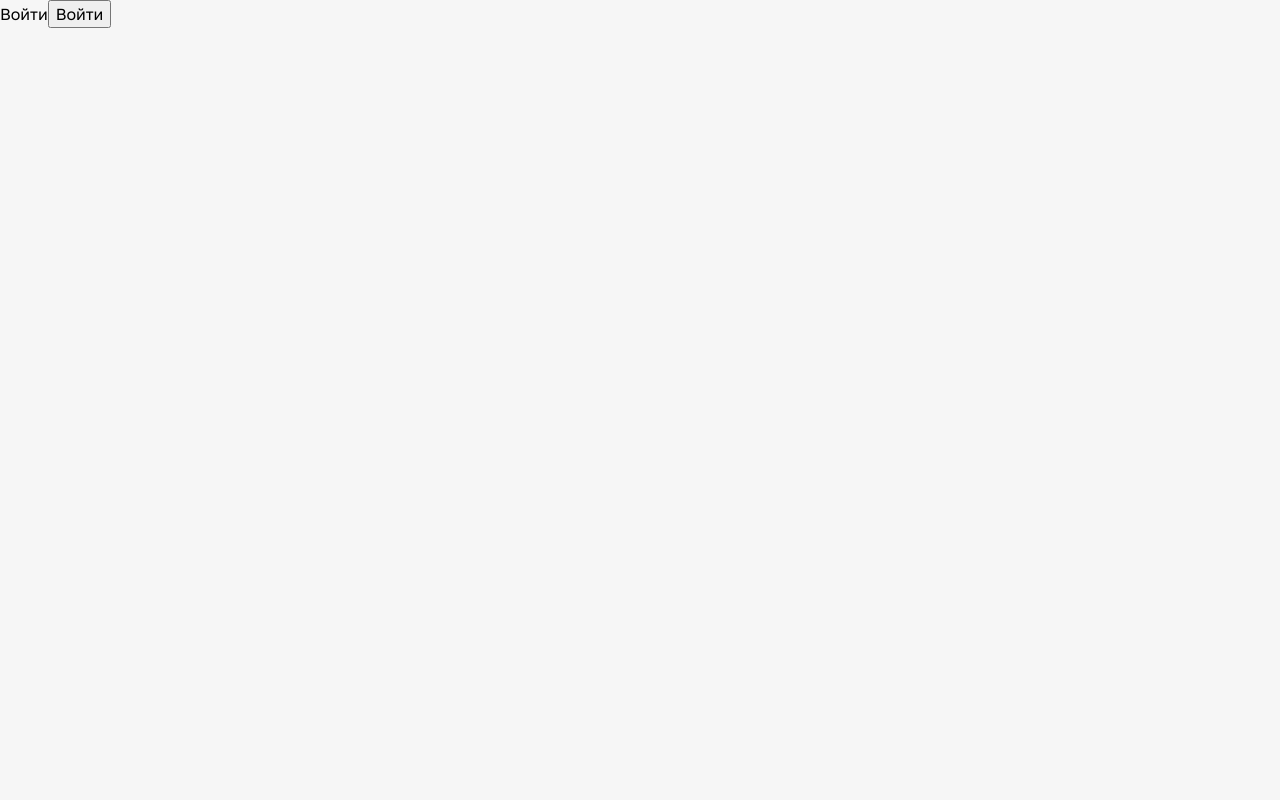
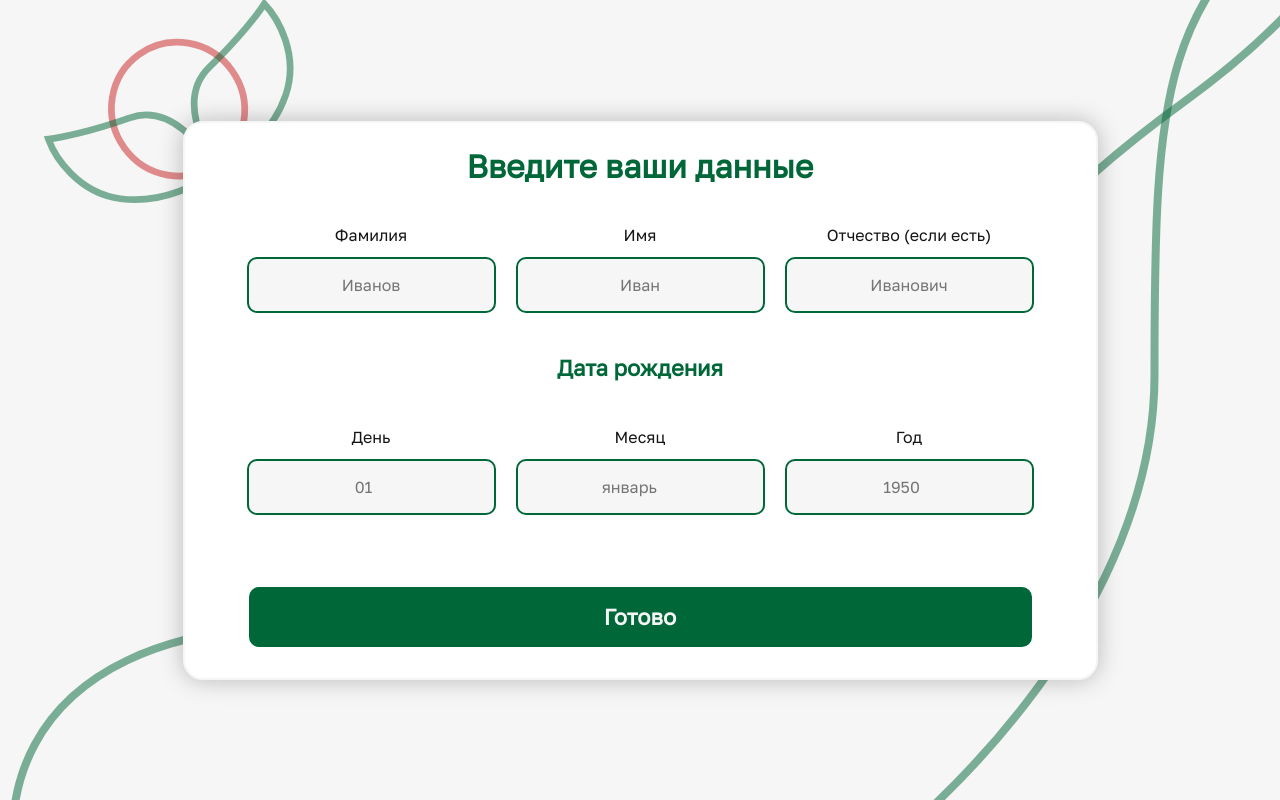
Before and after one commit to VlaDexa/lct-2023-front, a React (Vite) app: page / in a window 1280 px wide. Built offline with nearby package versions, Linux system fonts and the light colour scheme.

Commit message:
Implement design of the login page

```diff
--- a/src/App.tsx
+++ b/src/App.tsx
@@ -1,5 +1,5 @@
 import {useCallback, useState} from "react";
-import Login from "./Login";
+import Login from "./pages/login/Login";
 import AfterLogin from "./AfterLogin";
 import {BrowserRouter, Route, Routes} from "react-router-dom";
 import Main from "./pages/main/MainPage";
--- a/src/Login.tsx
+++ /dev/null
@@ -1,13 +0,0 @@
-import {LoginInfo} from "./App";
-import {useCallback} from "react";
-
-export default function Login(props: {setUser: (info: LoginInfo) => unknown}) {
-    const setUser = useCallback((info: LoginInfo) => {
-        props.setUser(info)
-    }, [props.setUser]);
-
-    return <div>
-        <label>Войти</label>
-        <button onClick={() => setUser({})}>Войти</button>
-    </div>;
-}
--- a/src/index.css
+++ b/src/index.css
@@ -3,10 +3,13 @@
     --primary-white: #F6F6F6;
     --primary-black: #151516;
     --secondary-green: #97DFBF;
-    --promo-red: #CC2222;
-    --promo-secondary-red: #FFACAC;
+    --primary-red: #CC2222;
+    --secondary-red: #FFACAC;
     --slightly-shaded-white: #F6F6F6;
     --white: #FFFFFF;
+
+    --page-height-figma: 1024px;
+    --page-width-figma: 1400px;
 
     --background-color: var(--slightly-shaded-white);
 
@@ -19,6 +22,15 @@
 
     --footer-bg: var(--primary-green);
     --footer-text: var(--white);
+
+    --login-bubble-bg: var(--white);
+    --login-title-text: var(--primary-green);
+    --login-input-bg: var(--primary-white);
+    --login-input-border: var(--primary-green);
+    --login-input-label: var(--primary-black);
+    --login-submit-bg: var(--primary-green);
+    --login-submit-color: var(--primary-white);
+    --login-error-text: var(--primary-red)
 }
 
 * {
--- /dev/null
+++ b/src/pages/login/Login.module.css
@@ -0,0 +1,110 @@
+.login {
+    display: flex;
+    align-items: center;
+    justify-content: center;
+    height: 100vh;
+    width: 100vw;
+    overflow: hidden;
+}
+
+.login_bubble {
+    background: var(--login-bubble-bg);
+    border: 2px solid #F6F6F6;
+    box-shadow: 0 0 25px rgba(0, 0, 0, 0.25);
+    border-radius: 20px;
+
+    display: flex;
+    flex-direction: column;
+    align-items: center;
+}
+
+.flower {
+    position: absolute;
+    z-index: -1;
+    transform: translateX(-455px) translateY(-125px);
+}
+
+.lines {
+    position: absolute;
+    bottom: 0;
+    right: 0;
+    z-index: -1;
+}
+
+.title {
+    font-weight: 700;
+    font-size: calc(var(--normal-font) * 2);
+    line-height: calc(var(--normal-font) * 2 + 6);
+    color: var(--login-title-text);
+    margin-bottom: 24px;
+}
+
+.input_row {
+    display: grid;
+    grid-template-columns: repeat(3, 1fr);
+    margin-left: 64px;
+    margin-top: 24px;
+    margin-right: 64px;
+    align-self: start;
+    gap: 24px
+}
+
+.input {
+    display: flex;
+    flex-direction: column;
+    align-items: center;
+
+    /* x / 100vh = 12px / var(--page-height-figma)*/
+    /* x = (100vh * 12px)/var(--page-height-figma)/*/
+    gap: 12px;
+}
+
+.input > label {
+    color: var(--login-input-label);
+    font-weight: 400;
+    font-size: var(--normal-font);
+    line-height: calc(var(--normal-font) + 4px);
+}
+
+.input > input {
+    text-align: center;
+    background-color: var(--login-input-bg);
+    border: 2px solid var(--login-input-border);
+    border-radius: 10px;
+    padding: 15px 24px;
+    width: calc(100% - 24px * 2);
+}
+
+.error {
+    margin-top: 8px;
+    text-decoration: underline;
+    color: var(--login-error-text);
+    align-self: start;
+    margin-left: 64px;
+}
+
+.secondary_title {
+    margin-top: 18px;
+
+    color: var(--login-title-text);
+    font-weight: 700;
+    font-size: calc(var(--normal-font) + 6px);
+    line-height: 26px;
+}
+
+.submit {
+    margin: 48px 64px 31px;
+    padding: 15px 24px;
+
+    font-weight: 700;
+    font-size: calc(var(--normal-font) + 6px);
+    line-height: 26px;
+
+    color: var(--login-submit-color);
+
+    background-color: var(--login-submit-bg);
+    border: 2px solid var(--login-submit-bg);
+    border-radius: 10px;
+
+    width: calc(100% - 64px * 2);
+}
--- /dev/null
+++ b/src/pages/login/Login.tsx
@@ -0,0 +1,163 @@
+import styles from "./Login.module.css"
+import {LoginInfo} from "../../App";
+import Lines from "../../assets/login_lines.svg";
+import Flower from "../../assets/mini_flower.svg";
+import {
+    ChangeEventHandler,
+    FormEventHandler,
+    HTMLInputTypeAttribute,
+    useCallback,
+    useEffect,
+    useMemo,
+    useState
+} from "react";
+
+function InputAndLabel({setText, text, id, label, placeholder, required, type, max, min, list, onInput}: {
+    label: string,
+    text: string | undefined,
+    setText: (newState: string) => unknown,
+    id: string,
+    placeholder: string,
+    required: boolean,
+    type: HTMLInputTypeAttribute,
+    max?: string | number,
+    min?: string | number,
+    list?: string,
+    onInput?: FormEventHandler<HTMLInputElement>
+}) {
+    const setTextCallback: ChangeEventHandler<HTMLInputElement> = useCallback((event) => {
+        setText(event.target.value);
+    }, [setText]);
+
+    return <div className={styles.input}>
+        <label htmlFor={id}>{label}</label>
+        <input name={id} id={id} placeholder={placeholder} required={required} value={text} onChange={setTextCallback}
+               type={type} max={max} min={min} list={list} onInput={onInput}/>
+    </div>
+}
+
+export default function Login({setUser}: { setUser: (info: LoginInfo) => unknown }) {
+    const [surname, setSurname] = useState<string>("");
+    const [name, setName] = useState<string>("");
+    const [fathersName, setFathersName] = useState<string>("");
+
+    const [day, setDay] = useState<string>("");
+    const [month, setMonth] = useState<string>("");
+    const [year, setYear] = useState<string>("");
+
+    const [error, setError] = useState<string>("");
+    const [dateError, setDateError] = useState<string>("");
+
+
+    useEffect(() => setError(""), [name, surname]);
+    useEffect(() => setDateError(""), [day, month, year]);
+
+    // const months = [
+    //     {name: "январь", dateAmount: 31},
+    //     {name: "февраль", dateAmount: 28},
+    //     {name: "март", dateAmount: 31},
+    //     {name: "апрель", dateAmount: 30},
+    //     {name: "май", dateAmount: 31},
+    //     {name: "июнь", dateAmount: 30},
+    //     {name: "июль", dateAmount: 31},
+    //     {name: "август", dateAmount: 31},
+    //     {name: "сентябрь", dateAmount: 30},
+    //     {name: "октябрь", dateAmount: 31},
+    //     {name: "ноябрь", dateAmount: 30},
+    //     {name: "декабрь", dateAmount: 31},
+    // ];
+    const months = new Map(
+        [
+            ["январь", 31],
+            ["февраль", 28],
+            ["март", 31],
+            ["апрель", 30],
+            ["май", 31],
+            ["июнь", 30],
+            ["июль", 31],
+            ["август", 31],
+            ["сентябрь", 30],
+            ["октябрь", 31],
+            ["ноябрь", 30],
+            ["декабрь", 31],
+        ]
+    );
+
+    const monthNames = Array.from(months.keys());
+    const thisYear = new Date().getFullYear();
+
+    const onSubmit: FormEventHandler<HTMLFormElement> = useCallback((event) => {
+        event.preventDefault();
+
+        if (surname === "") {
+            setError("Вы пропустили пункт фамилия");
+            return;
+        } else if (name === "") {
+            setError("Вы пропустили пункт имя")
+            return;
+        } else if (month === "") {
+            setDateError("Вы пропустили пункт месяц");
+            return;
+        } else if (!monthNames.includes(month)) {
+            setDateError("Пожалуйста, выберите месяц из списка");
+            return;
+        } else if (day === "") {
+            setDateError("Вы пропустили пункт день");
+            return;
+        } else if (months.get(month)! < Number(day)) {
+            const maxDay = months.get(month)!;
+            setDateError(`В месяце ${month} всего ${maxDay} дней`);
+            return;
+        } else if (year === "") {
+            setDateError("Вы пропустили пункт год")
+            return;
+        } else if (Number(year) > thisYear) {
+            setDateError(`Вы не могли родиться после ${thisYear} года`)
+            return;
+        }
+
+        setUser({});
+    }, [surname, name, fathersName, day, month, year]);
+
+    const MonthsList = useMemo(() => {
+        return <datalist id="months">
+            {monthNames.map(el => <option key={el}>{el}</option>)}
+        </datalist>
+    }, [monthNames])
+
+    return <div className={styles.login}>
+        {MonthsList}
+
+        <img src={Lines} aria-hidden={"true"} alt={""} className={styles.lines}/>
+        <form className={styles.login_bubble} onSubmit={onSubmit} noValidate={true}>
+            <img src={Flower} alt={""} className={styles.flower}/>
+            <p className={styles.title}>Введите ваши данные</p>
+
+            <div className={styles.input_row}>
+                <InputAndLabel label={"Фамилия"} required={true} id={"surname"} placeholder={"Иванов"} text={surname}
+                               setText={setSurname} type={"text"}/>
+                <InputAndLabel label={"Имя"} text={name} setText={setName} id={"name"} placeholder={"Иван"}
+                               required={true} type={"text"}/>
+                <InputAndLabel label={"Отчество (если есть)"} text={fathersName} setText={setFathersName}
+                               id={"fathersName"} placeholder={"Иванович"} required={false} type={"text"}/>
+            </div>
+
+            <p className={styles.error}>{error}</p>
+
+            <p className={styles.secondary_title}>Дата рождения</p>
+
+            <div className={styles.input_row}>
+                <InputAndLabel label={"День"} text={day} setText={setDay} id={"day"} placeholder={"01"} required={true}
+                               type={"number"} min={1} max={31}/>
+                <InputAndLabel label={"Месяц"} text={month} setText={setMonth} id={"month"} placeholder={"январь"}
+                               required={true} type={"text"} list={"months"}/>
+                <InputAndLabel label={"Год"} text={year} setText={setYear} id={"year"} placeholder={"1950"}
+                               required={true} type={"number"} max={2023}/>
+            </div>
+
+            <p className={styles.error}>{dateError}</p>
+
+            <button type={"submit"} className={styles.submit}>Готово</button>
+        </form>
+    </div>
+}
```
Also changed, not shown: src/assets/login_lines.svg (added), src/assets/mini_flower.svg (added).
